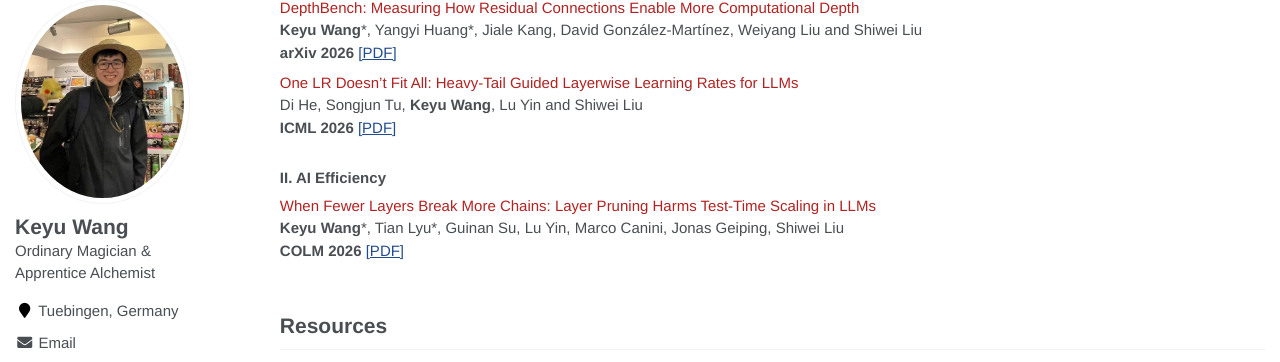
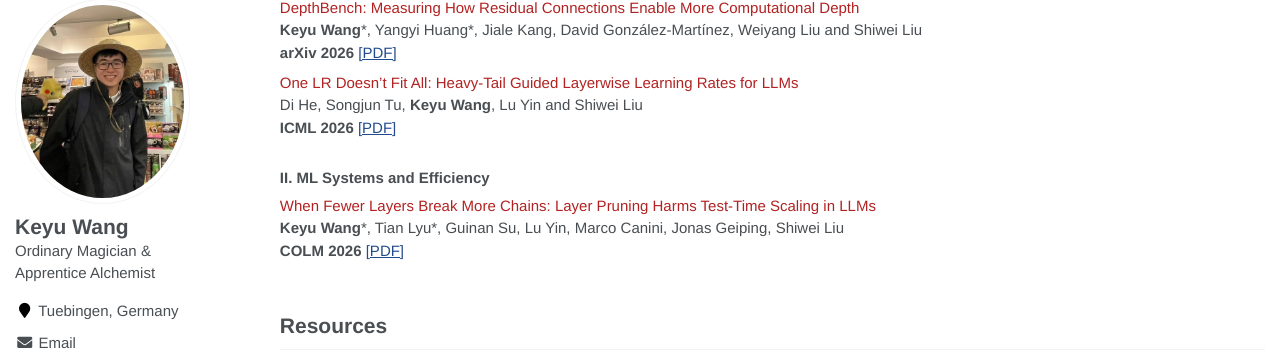
Before and after one commit to keyu-wang-2002/keyu-wang-2002.github.io, a Jekyll site: the page built from _pages/about.md, in a window 1280 px wide and 900 px high, scrolled down 744 px. Shown: the part 91-453 px from the top of the window. Built offline with Jekyll 4.4.1, drawn with Linux system fonts in a browser that asks for light colours.

Commit message:
Update about.md

```diff
--- a/_pages/about.md
+++ b/_pages/about.md
@@ -64,7 +64,7 @@ Di He, Songjun Tu, **Keyu Wang**, Lu Yin and Shiwei Liu \\
 
 <div style="margin-top: 30px;"></div>
 
-#### II. AI Efficiency
+#### II. ML Systems and Efficiency
 <div class='paper-box-text' markdown="1">
 <font color='FireBrick'> When Fewer Layers Break More Chains: Layer Pruning Harms Test-Time Scaling in LLMs </font>
 **Keyu Wang**\*, Tian Lyu\*, Guinan Su,  Lu Yin, Marco Canini, Jonas Geiping, Shiwei Liu \\
```
